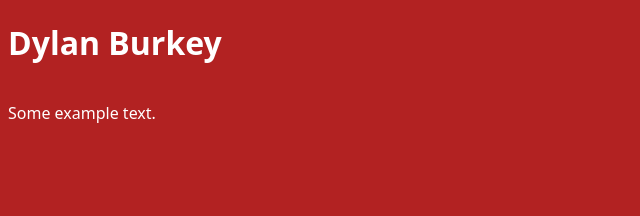
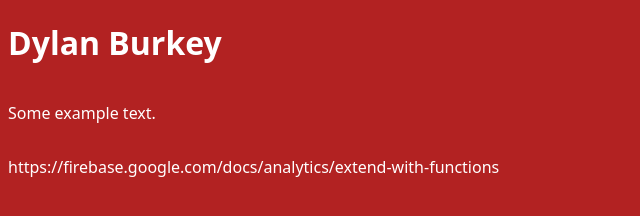
Before and after one commit to selfishself/pwa-test, a plain HTML site: page index.html in a window 1280 px wide. Shown: the whole page, without its empty margins (0-640 px from the left). Drawn offline with nearby package versions, Linux system fonts and the light colour scheme.

Commit message:
Add readlater

```diff
--- a/index.html
+++ b/index.html
@@ -23,7 +23,10 @@
             <p>Some example text.
             </p>
           </section>
-          <section class="item"></section>
+          <section class="item">
+            https://firebase.google.com/docs/analytics/extend-with-functions
+
+          </section>
           <section class="item"></section>
           <section class="item"></section>
           <section class="item"></section>
```
